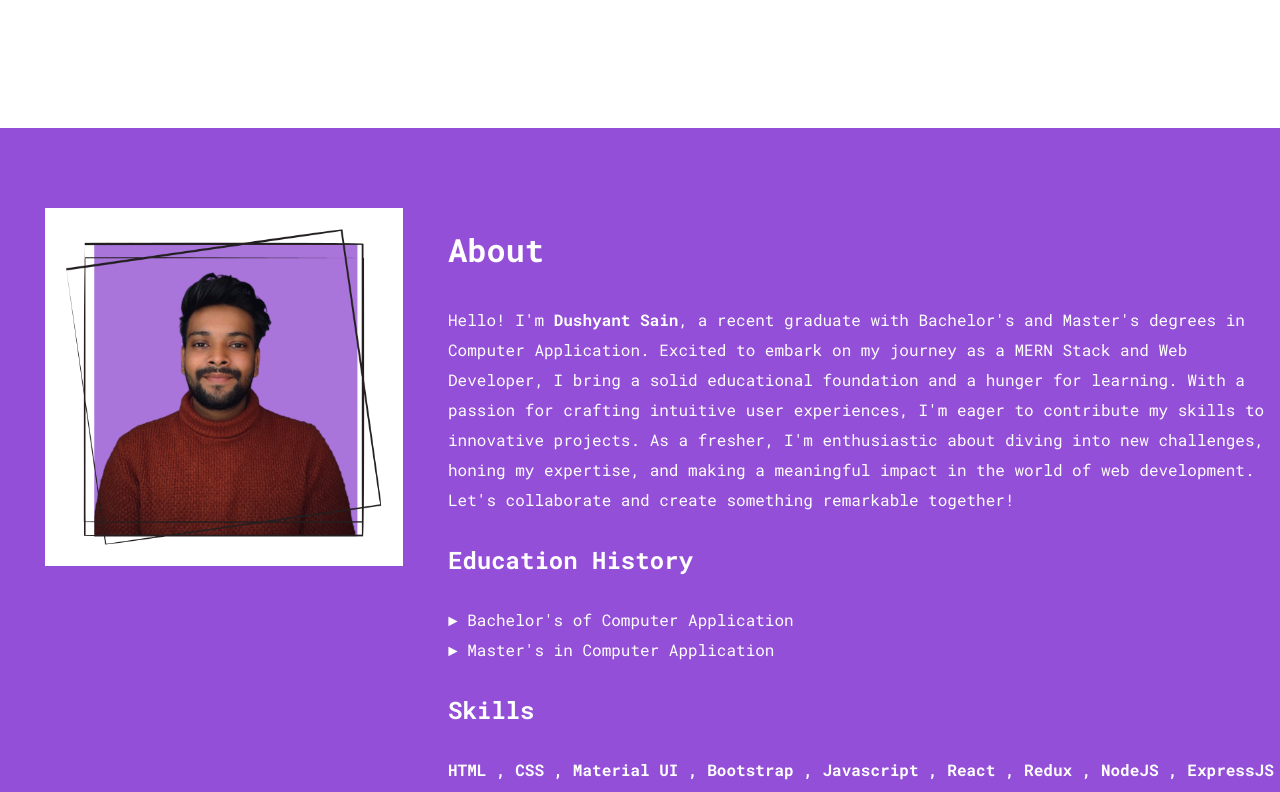
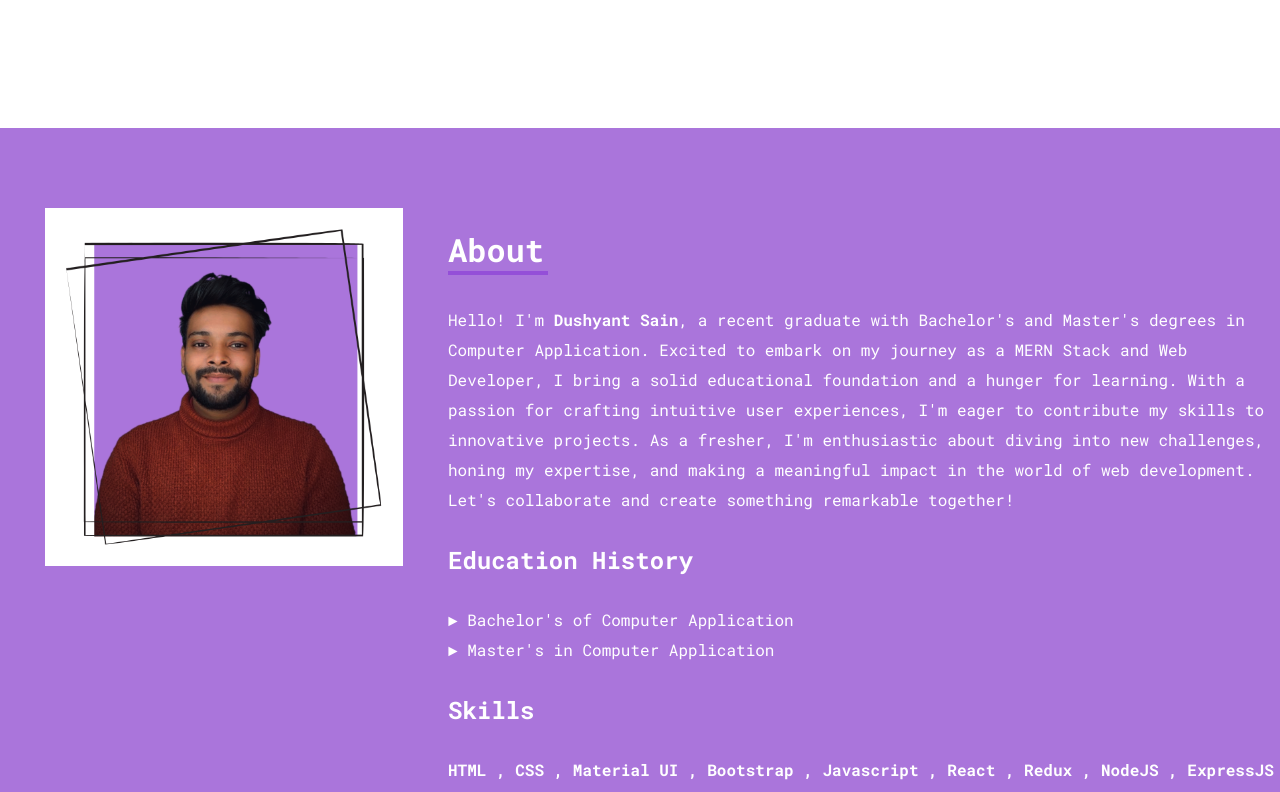
Before and after one commit to dushyant-sain2001/portfolio, a React (Create React App) app: page / in a window 1280 px wide. Shown: the part 780-1572 px from the top of the page. Built offline with nearby package versions, Linux system fonts and the light colour scheme; a web font is replaced by a local one.

Commit message:
Update about.css

```diff
--- a/src/components/about/about.css
+++ b/src/components/about/about.css
@@ -1,6 +1,6 @@
 .aboutmain{
     color: rgb(255, 255, 255);
-    background-color: #944fd8;
+    background-color: #AA75DB;
     min-height: 100vh;
     height: fit-content;
     width: 100%;
@@ -8,7 +8,7 @@
     display: flex;
 }
 .aboutleft{
-    background-color: rgba(156, 225, 225, 0);
+    background-color: rgba(255, 255, 255, 0);
     height: 100%;
     width: 35%;
 }
@@ -70,6 +70,7 @@
 
    }
    .aboutprofile{
+    display: none;
     width: 25rem;
    }
    .aboutdescription{
```
